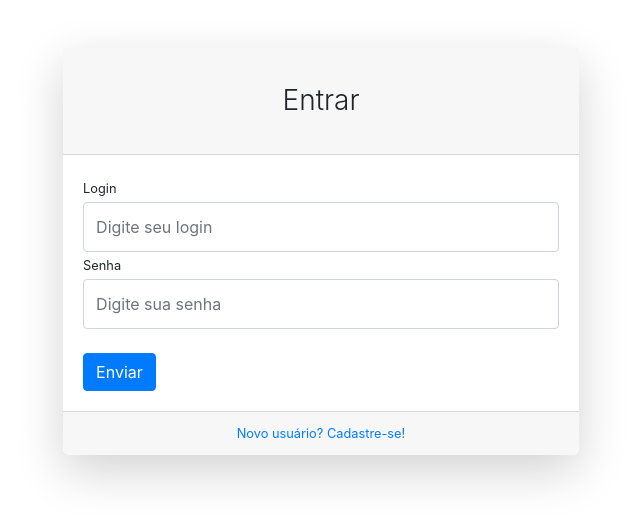
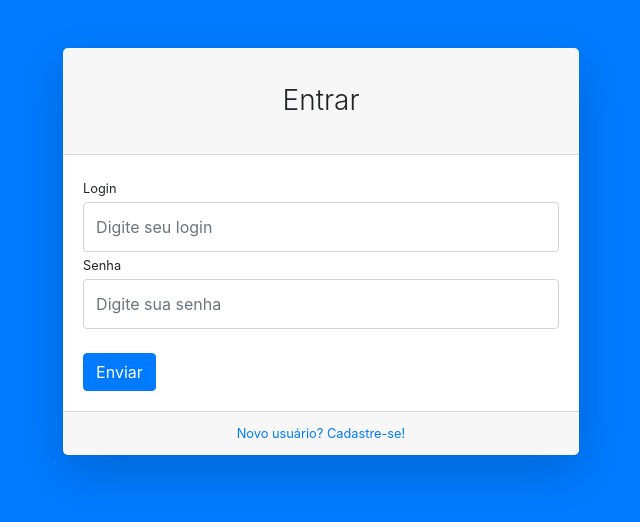
Before and after one commit to filipemoura/clientes-app, an Angular app: page /login in a window 1280 px wide. Shown: the top 522 px of the page, without its empty margins (319-959 px from the left). Built offline with nearby package versions, Linux system fonts and the light colour scheme.

Commit message:
Melhoria na tela de login

```diff
--- a/src/app/login/login.component.html
+++ b/src/app/login/login.component.html
@@ -1,4 +1,4 @@
-<div class="bg-black">
+<div class="bg-primary">
     <div id="layoutAuthentication">
         <div class="layoutAuthentication_content">
             <main>
--- a/src/app/login/login.component.ts
+++ b/src/app/login/login.component.ts
@@ -31,7 +31,14 @@ export class LoginComponent {
   }
 
   cancelaCadastro() {
+    this.limparUsuario();
+  }
+
+  limparUsuario() {
     this.cadastrando = false;
+    this.username = '';
+    this.password = '';
+    this.errors = [];
   }
 
   cadastrar() {
@@ -43,10 +50,7 @@ export class LoginComponent {
         .subscribe(
           response => {
             this.mensagemSucesso = "Cadastro realizado com sucesso! Efetue o login."
-            this.cadastrando = false;
-            this.username = '';
-            this.password = '';
-            this.errors = [];
+            this.limparUsuario();
         }, errorResponse => {
           this.mensagemSucesso = "";
           this.errors = errorResponse.error.errors;
```
